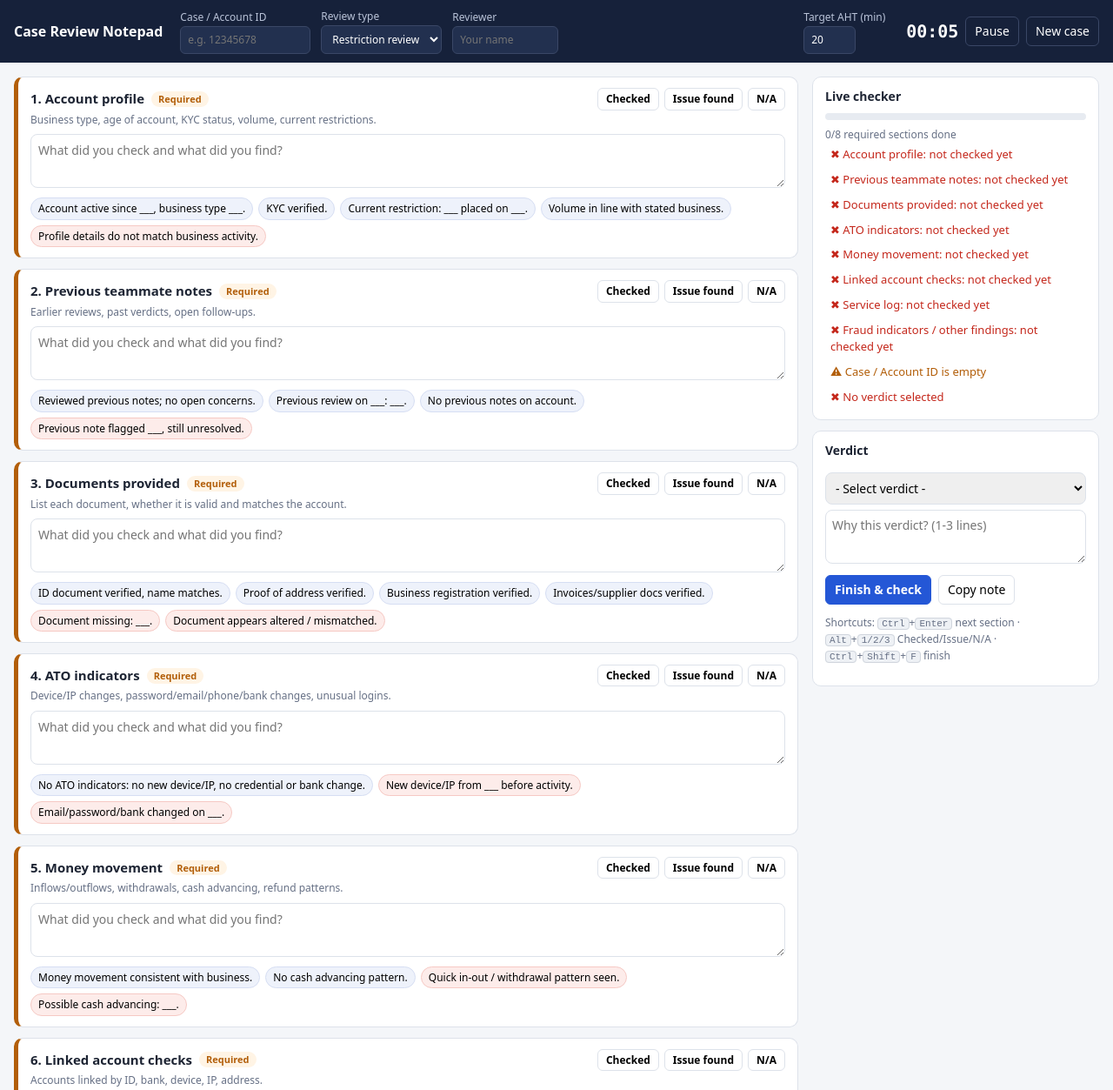
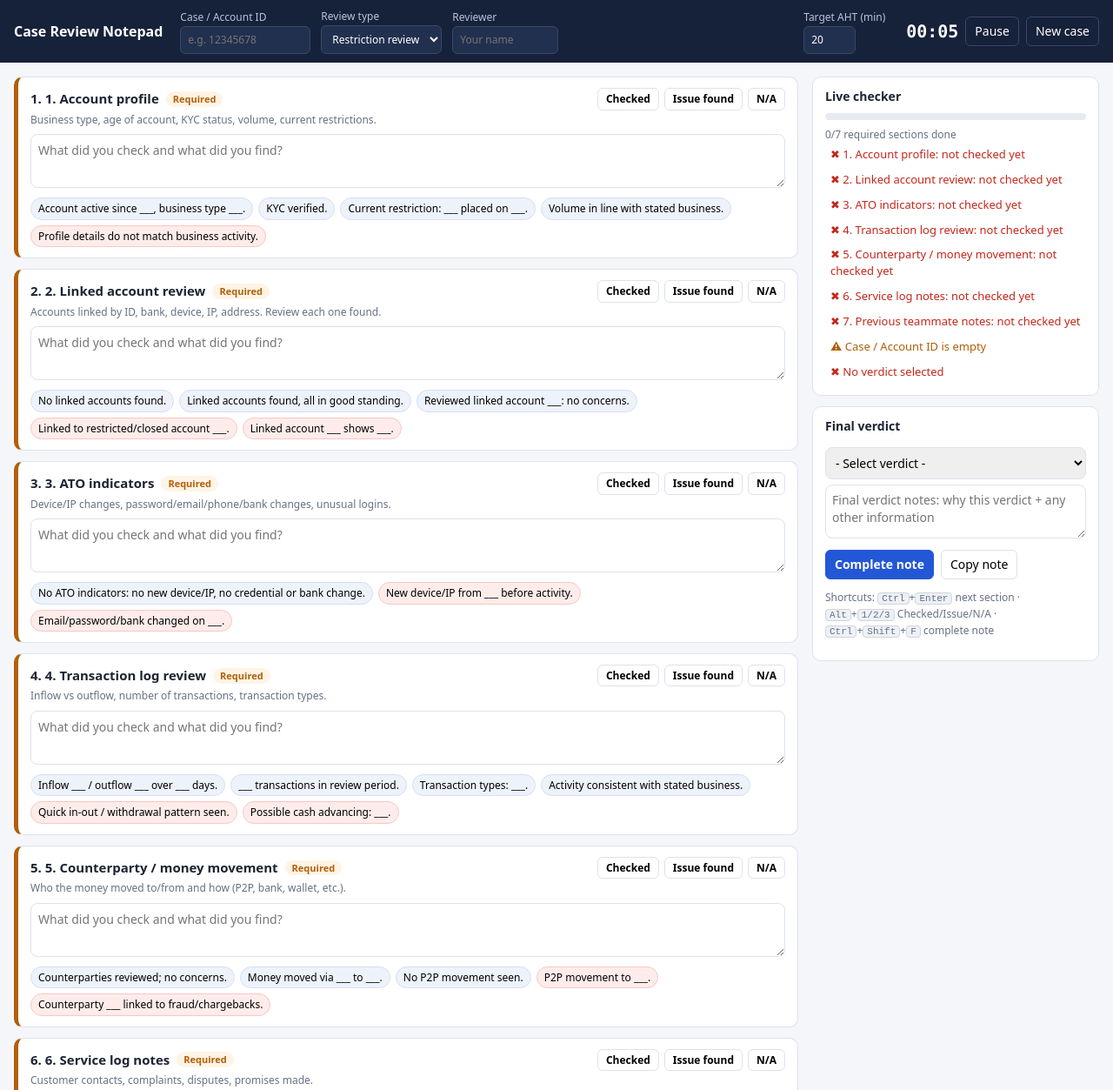
Before and after one commit to singhsumit333-cell/case-review-notepad, a plain HTML site: page index.html in a window 1280 px wide. Shown: the top 1253 px of the page at 87% size. Drawn offline with Linux system fonts and the light colour scheme.

Commit message:
Reorder sections to match review flow

```diff
--- a/index.html
+++ b/index.html
@@ -78,14 +78,14 @@ kbd{background:#eef1f5;border:1px solid #d0d5dd;border-radius:4px;padding:0 4px;
       <ul class="chk" id="chk"></ul>
     </div>
     <div class="panel verdict">
-      <h2>Verdict</h2>
+      <h2>Final verdict</h2>
       <select id="verdict"></select>
-      <textarea id="rationale" placeholder="Why this verdict? (1-3 lines)"></textarea>
+      <textarea id="rationale" placeholder="Final verdict notes: why this verdict + any other information"></textarea>
       <div class="row" style="margin-top:8px">
-        <button class="primary" id="finish">Finish &amp; check</button>
+        <button class="primary" id="finish">Complete note</button>
         <button id="copy">Copy note</button>
       </div>
-      <p class="small">Shortcuts: <kbd>Ctrl</kbd>+<kbd>Enter</kbd> next section · <kbd>Alt</kbd>+<kbd>1/2/3</kbd> Checked/Issue/N/A · <kbd>Ctrl</kbd>+<kbd>Shift</kbd>+<kbd>F</kbd> finish</p>
+      <p class="small">Shortcuts: <kbd>Ctrl</kbd>+<kbd>Enter</kbd> next section · <kbd>Alt</kbd>+<kbd>1/2/3</kbd> Checked/Issue/N/A · <kbd>Ctrl</kbd>+<kbd>Shift</kbd>+<kbd>F</kbd> complete note</p>
     </div>
   </aside>
 </main>
@@ -111,46 +111,38 @@ const CASE_TYPES = {
   ato:         "ATO review"
 };
 const SECTIONS = [
-  {id:"profile", title:"Account profile", hint:"Business type, age of account, KYC status, volume, current restrictions.",
+  {id:"profile", title:"1. Account profile", hint:"Business type, age of account, KYC status, volume, current restrictions.",
    requiredFor:["restriction","onboarding","ato"],
    chips:["Account active since ___, business type ___.","KYC verified.","Current restriction: ___ placed on ___.","Volume in line with stated business."],
    negChips:["Profile details do not match business activity."]},
-  {id:"prevNotes", title:"Previous teammate notes", hint:"Earlier reviews, past verdicts, open follow-ups.",
+  {id:"linked", title:"2. Linked account review", hint:"Accounts linked by ID, bank, device, IP, address. Review each one found.",
+   requiredFor:["restriction","onboarding","ato"],
+   chips:["No linked accounts found.","Linked accounts found, all in good standing.","Reviewed linked account ___: no concerns."],
+   negChips:["Linked to restricted/closed account ___.","Linked account ___ shows ___."]},
+  {id:"ato", title:"3. ATO indicators", hint:"Device/IP changes, password/email/phone/bank changes, unusual logins.",
+   requiredFor:["restriction","onboarding","ato"],
+   chips:["No ATO indicators: no new device/IP, no credential or bank change."],
+   negChips:["New device/IP from ___ before activity.","Email/password/bank changed on ___."]},
+  {id:"txn", title:"4. Transaction log review", hint:"Inflow vs outflow, number of transactions, transaction types.",
+   requiredFor:["restriction","ato"],
+   chips:["Inflow ___ / outflow ___ over ___ days.","___ transactions in review period.","Transaction types: ___.","Activity consistent with stated business."],
+   negChips:["Quick in-out / withdrawal pattern seen.","Possible cash advancing: ___."]},
+  {id:"counterparty", title:"5. Counterparty / money movement", hint:"Who the money moved to/from and how (P2P, bank, wallet, etc.).",
+   requiredFor:["restriction","ato"], conditional:"counterpartyNeeded",
+   chips:["Counterparties reviewed; no concerns.","Money moved via ___ to ___.","No P2P movement seen."],
+   negChips:["P2P movement to ___.","Counterparty ___ linked to fraud/chargebacks."]},
+  {id:"serviceLog", title:"6. Service log notes", hint:"Customer contacts, complaints, disputes, promises made.",
+   requiredFor:["restriction","onboarding","ato"],
+   chips:["Service log reviewed; no relevant notes.","Seller contacted on ___ about ___."],
+   negChips:["Complaint/dispute in service log: ___."]},
+  {id:"prevNotes", title:"7. Previous teammate notes", hint:"Earlier reviews, past verdicts, open follow-ups.",
    requiredFor:["restriction","onboarding","ato"],
    chips:["Reviewed previous notes; no open concerns.","Previous review on ___: ___.","No previous notes on account."],
    negChips:["Previous note flagged ___, still unresolved."]},
-  {id:"docs", title:"Documents provided", hint:"List each document, whether it is valid and matches the account.",
-   requiredFor:["restriction","onboarding"],
-   chips:["ID document verified, name matches.","Proof of address verified.","Business registration verified.","Invoices/supplier docs verified."],
-   negChips:["Document missing: ___.","Document appears altered / mismatched."]},
-  {id:"ato", title:"ATO indicators", hint:"Device/IP changes, password/email/phone/bank changes, unusual logins.",
-   requiredFor:["restriction","ato"],
-   chips:["No ATO indicators: no new device/IP, no credential or bank change."],
-   negChips:["New device/IP from ___ before activity.","Email/password/bank changed on ___."]},
-  {id:"money", title:"Money movement", hint:"Inflows/outflows, withdrawals, cash advancing, refund patterns.",
-   requiredFor:["restriction","ato"],
-   chips:["Money movement consistent with business.","No cash advancing pattern."],
-   negChips:["Quick in-out / withdrawal pattern seen.","Possible cash advancing: ___."]},
-  {id:"linked", title:"Linked account checks", hint:"Accounts linked by ID, bank, device, IP, address.",
-   requiredFor:["restriction","onboarding","ato"],
-   chips:["No linked accounts found.","Linked accounts found, all in good standing."],
-   negChips:["Linked to restricted/closed account ___."]},
-  {id:"linkedReview", title:"Linked account review", hint:"Only if linked accounts were found. Review each one.",
-   requiredFor:[], conditional:"linkedFound",
-   chips:["Reviewed linked account ___: no concerns."],
-   negChips:["Linked account ___ shows ___."]},
-  {id:"serviceLog", title:"Service log", hint:"Customer contacts, complaints, disputes, promises made.",
-   requiredFor:["restriction","onboarding","ato"],
-   chips:["Service log reviewed; no relevant contacts.","Seller contacted on ___ about ___."],
-   negChips:["Complaint/dispute in service log: ___."]},
-  {id:"counterparty", title:"Counterparty review", hint:"Only if required (buyers/payers involved in the risky activity).",
-   requiredFor:[], conditional:"counterpartyNeeded",
-   chips:["Counterparties reviewed; no concerns.","Counterparty review not required: ___."],
-   negChips:["Counterparty ___ linked to fraud/chargebacks."]},
-  {id:"fraud", title:"Fraud indicators / other findings", hint:"Anything else that drove the decision.",
-   requiredFor:["restriction","ato"],
-   chips:["No other fraud indicators found."],
-   negChips:["Fraud indicator: ___."]}
+  {id:"docs", title:"8. Documents provided (if any)", hint:"List each document, whether it is valid and matches the account.",
+   requiredFor:["onboarding"],
+   chips:["No documents provided.","ID document verified, name matches.","Proof of address verified.","Invoices/supplier docs verified."],
+   negChips:["Document missing: ___.","Document appears altered / mismatched."]}
 ];
 const VERDICTS = {
   "": "- Select verdict -",
@@ -163,7 +155,6 @@ const VERDICTS = {
 };
 /* Words that suggest something important was mentioned. Used to cross-check notes. */
 const KEYWORDS = {
-  linkedFound: /\blinked (to|account[s]? found)|\bassociated account/i,
   counterpartyNeeded: /\bcounterpart|\bbuyer[s]? (involved|complain)|\bchargeback/i
 };
 /* ================= END OF CONFIG ================= */
@@ -192,7 +183,6 @@ function isRequired(sec){
 }
 function conditionMet(c){
   const all = SECTIONS.map(s=>S(s.id).text).join("\n");
-  if(c==="linkedFound") return S("linked").status==="issue" || KEYWORDS.linkedFound.test(S("linked").text) && !/no linked/i.test(S("linked").text);
   if(c==="counterpartyNeeded") return KEYWORDS.counterpartyNeeded.test(all.replace(S("counterparty").text,""));
   return false;
 }
@@ -242,13 +232,13 @@ function problems(){
   const v=state.verdict, issues=SECTIONS.filter(s=>sec(s.id).status==="issue").map(s=>s.title);
   if(!state.caseId.trim()) out.push({lvl:"wa",id:null,msg:"Case / Account ID is empty"});
   if(!v) out.push({lvl:"er",id:"verdict",msg:"No verdict selected"});
-  if(v && !state.rationale.trim()) out.push({lvl:"er",id:"verdict",msg:"Verdict has no rationale"});
-  if((v==="lift"||v==="approve") && issues.length) out.push({lvl:state.rationale.trim().length>30?"wa":"er",id:"verdict",msg:`Verdict is "${VERDICTS[v]}" but issues were found in: ${issues.join(", ")}. Explain why in the rationale.`});
+  if(v && !state.rationale.trim()) out.push({lvl:"er",id:"verdict",msg:"Final verdict notes are empty"});
+  if((v==="lift"||v==="approve") && issues.length) out.push({lvl:state.rationale.trim().length>30?"wa":"er",id:"verdict",msg:`Verdict is "${VERDICTS[v]}" but issues were found in: ${issues.join(", ")}. Explain why in the final verdict notes.`});
   if((v==="keep"||v==="decline") && !issues.length) out.push({lvl:"wa",id:"verdict",msg:`Verdict is "${VERDICTS[v]}" but no section is marked "Issue found"`});
   if(v==="rai" && !/\b(request|need|provide|send|submit|missing)/i.test(state.rationale+sec("docs").text)) out.push({lvl:"wa",id:"verdict",msg:"Requesting info: list exactly which documents/info are needed"});
   if(state.caseType==="onboarding" && (v==="lift"||v==="partial"||v==="keep")) out.push({lvl:"wa",id:"verdict",msg:"Onboarding case: did you mean Approve / Decline / Request info?"});
   if(state.caseType!=="onboarding" && (v==="approve")) out.push({lvl:"wa",id:"verdict",msg:"Approve onboarding selected on a non-onboarding case"});
-  if(sec("ato").status==="issue" && !/(secure|reset|ato|takeover|contact)/i.test(state.rationale)) out.push({lvl:"wa",id:"verdict",msg:"ATO issue found: rationale should say how the ATO is handled"});
+  if(sec("ato").status==="issue" && !/(secure|reset|ato|takeover|contact)/i.test(state.rationale)) out.push({lvl:"wa",id:"verdict",msg:"ATO issue found: final verdict notes should say how the ATO is handled"});
   return out;
 }
 function check(){
@@ -276,7 +266,7 @@ function note(){
   SECTIONS.forEach(s=>{const x=S(s.id); if(!x.status && !x.text.trim()) return; L.push(`${s.title} [${lbl[x.status]||"-"}]: ${x.text.trim()||"-"}`);});
   L.push("");
   L.push(`Verdict: ${VERDICTS[state.verdict]||"-"}`);
-  L.push(`Rationale: ${state.rationale.trim()||"-"}`);
+  L.push(`Final verdict notes: ${state.rationale.trim()||"-"}`);
   return L.join("\n");
 }
 async function copyNote(){
```
